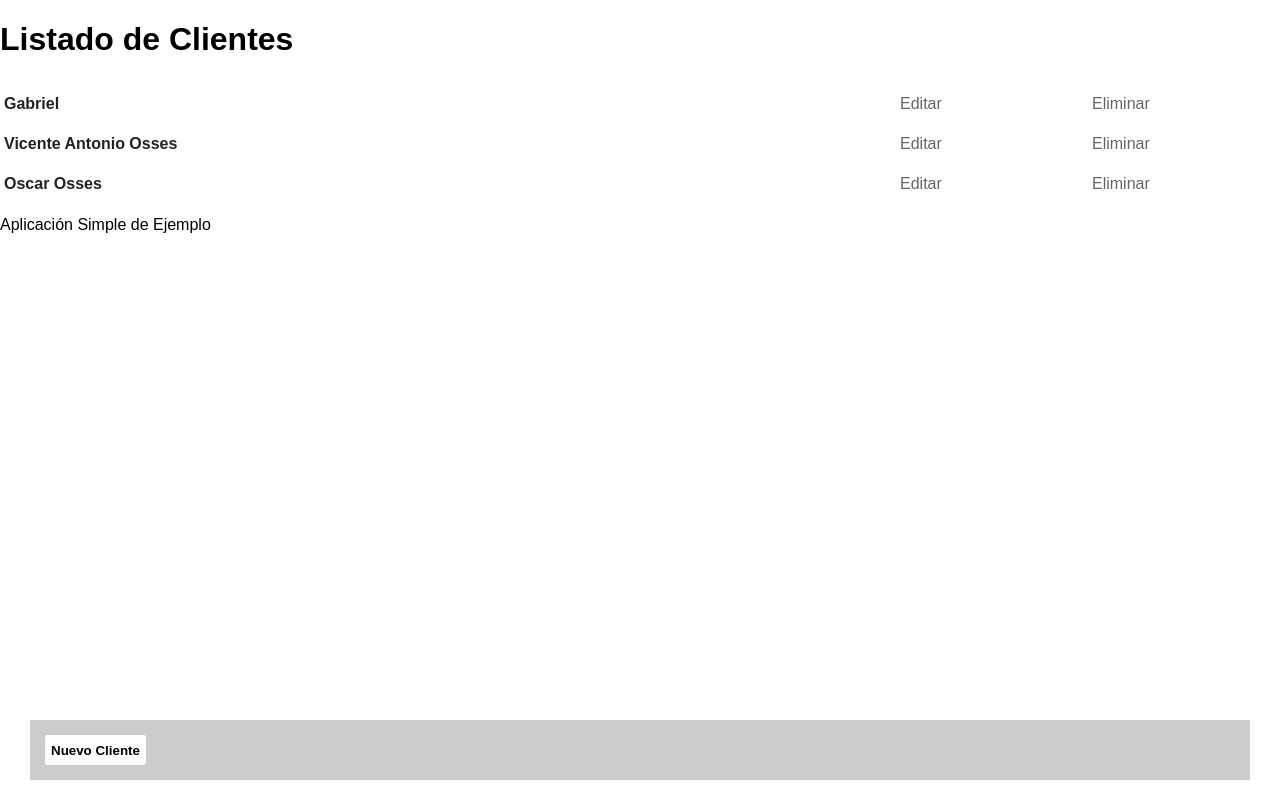
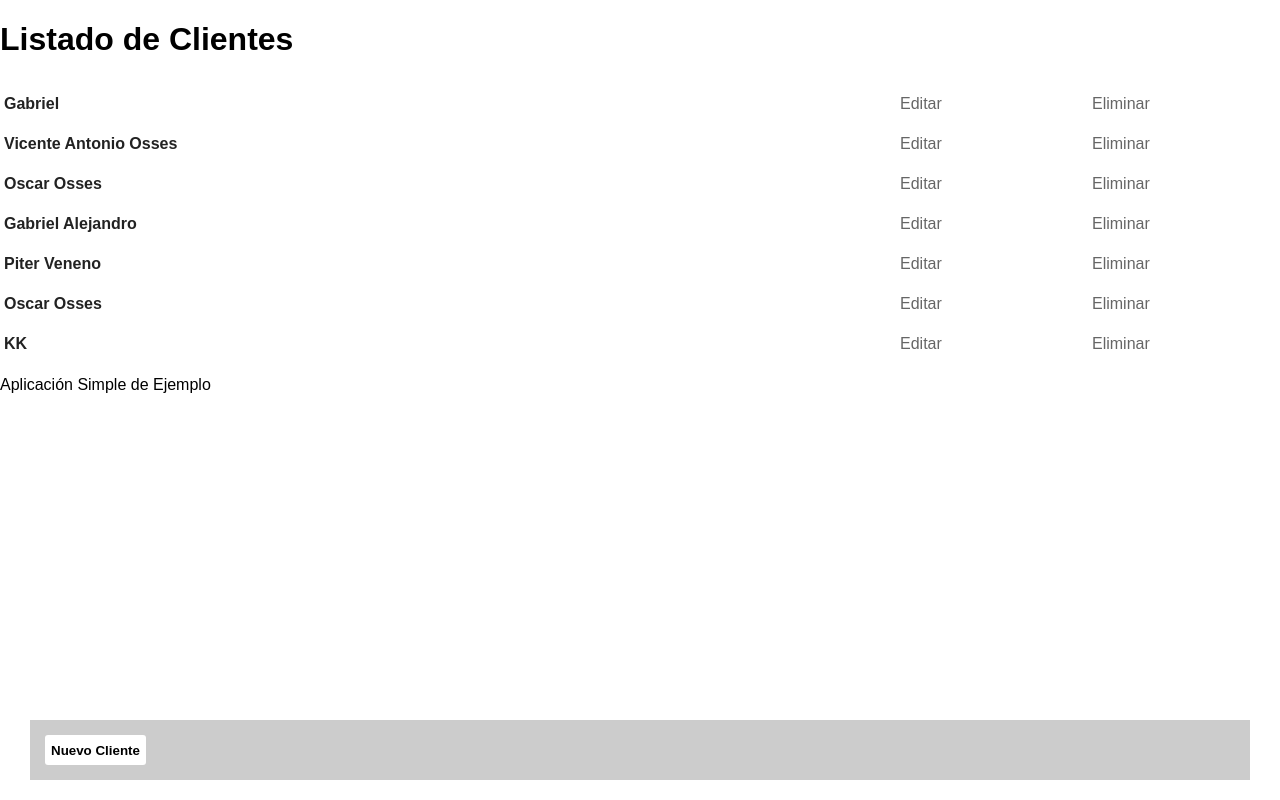
Before and after one commit to oscarossesa/curso-react-customer-app, a React (Create React App) app: page /customers in a window 1280 px wide. Built offline with nearby package versions, Linux system fonts and the light colour scheme; data requests are answered from the project's data file.

Commit message:
Clase 209. InsertCustomer con POST

```diff
--- a/db.json
+++ b/db.json
@@ -17,6 +17,30 @@
       "dni": "30000003",
       "name": "Oscar Osses",
       "age": 32
+    },
+    {
+      "id": "2VyNrIz",
+      "dni": "30000001",
+      "name": "Gabriel Alejandro",
+      "age": 3
+    },
+    {
+      "id": "g2jaLtC",
+      "dni": "16592485-1",
+      "name": "Piter Veneno",
+      "age": 32
+    },
+    {
+      "id": "nnTT8qo",
+      "dni": "11111",
+      "name": "Oscar Osses",
+      "age": 2
+    },
+    {
+      "id": "S3PadRK",
+      "dni": "12",
+      "name": "KK",
+      "age": 1
     }
   ],
   "posts": [
--- /dev/null
+++ b/src/actions/insertCustomer.js
@@ -0,0 +1,7 @@
+import { createAction } from "redux-actions";
+import { INSERT_CUSTOMER } from "../constants";
+import { apiPost } from "../api";
+import { urlCustomers } from "../api/urls";
+
+export const insertCustomer = createAction(INSERT_CUSTOMER,
+   customer => apiPost(urlCustomers, customer)());
--- a/src/api/index.js
+++ b/src/api/index.js
@@ -27,3 +27,16 @@ export const apiPut = (url, id, obj) => () =>
 //       }
 //       return r;
 //    })
+
+export const apiPost = (url, obj) => () =>
+   fetch(`${url}`, {
+      method: 'POST',
+      body: JSON.stringify(obj),
+      headers: new Headers({ 'Content-type': 'application/json' })
+   }).then(v => v.json())
+   .then(r => {
+      if (r.error) {
+         return Promise.reject(r.validation);
+      }
+      return r;
+   });
--- a/src/constants/index.js
+++ b/src/constants/index.js
@@ -1,2 +1,3 @@
 export const FETCH_CUSTOMERS = 'FETCH_CUSTOMERS';
 export const UPDATE_CUSTOMER = 'UPDATE_CUSTOMER';
+export const INSERT_CUSTOMER = 'INSERT_CUSTOMER';
--- a/src/containers/NewCustomerContainer.js
+++ b/src/containers/NewCustomerContainer.js
@@ -4,15 +4,21 @@ import AppFrame from '../components/AppFrame';
 import CustomerEdit from '../components/CustomerEdit';
 import { connect } from 'react-redux';
 import { withRouter } from 'react-router-dom';
+import { insertCustomer } from '../actions/insertCustomer';
+import { SubmissionError } from 'redux-form';
 
 class NewCustomerContainer extends Component {
 
-   handleSubmit = () => {
-
+   handleSubmit = values => {
+      this.props.insertCustomer(values).then(r => {
+         if (r.error) {
+            throw new SubmissionError(r.payload);
+         }
+      });
    }
 
-   handleSubmitSuccess = () => {
-
+   handleSubmitSuccess = (values) => {
+      this.props.history.goBack();
    }
 
    handleOnBack = () => {
@@ -20,7 +26,14 @@ class NewCustomerContainer extends Component {
    }
 
    renderBody = () => {
-      return <CustomerEdit onSubmit={this.handleSubmit}
+      const newCustomer = {
+         "id": "",
+         "dni": "",
+         "name": "",
+         "age": 0
+      };
+
+      return <CustomerEdit {...newCustomer} onSubmit={this.handleSubmit}
          onSubmitSuccess={this.handleSubmitSuccess}
          onBack={this.handleOnBack} />
    }
@@ -36,7 +49,7 @@ class NewCustomerContainer extends Component {
 }
 
 NewCustomerContainer.propTypes = {
-
+   insertCustomer: PropTypes.func.isRequired,
 };
 
-export default withRouter(connect(null, null)(NewCustomerContainer));
+export default withRouter(connect(null, { insertCustomer })(NewCustomerContainer));
```
